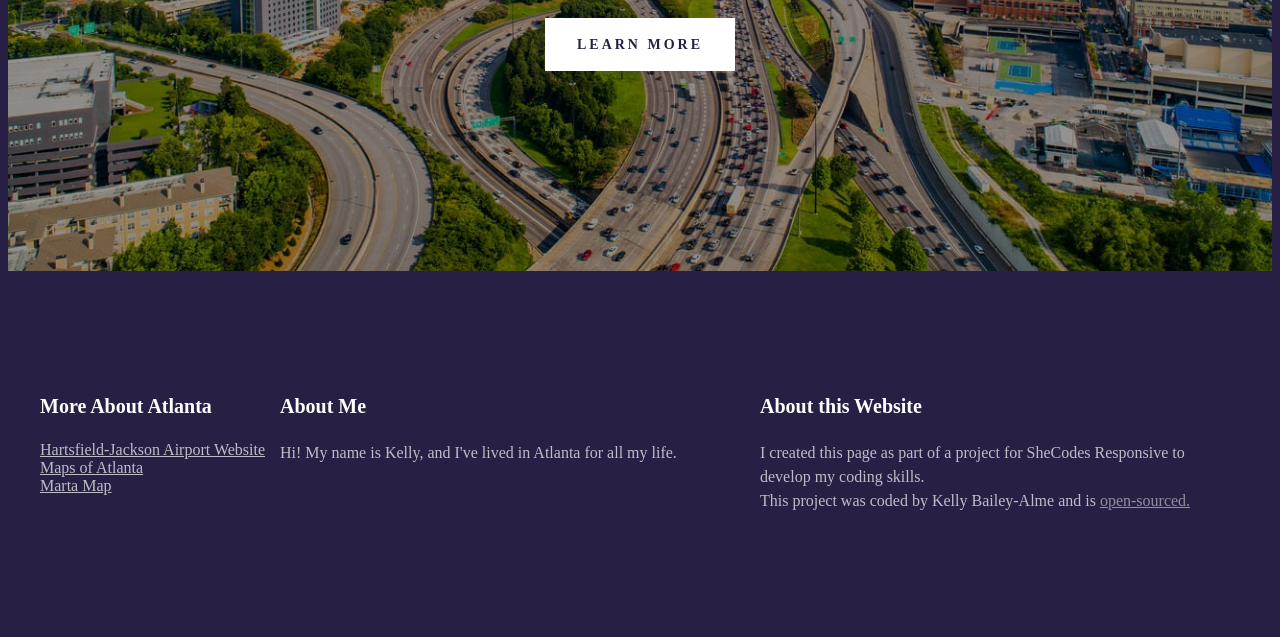
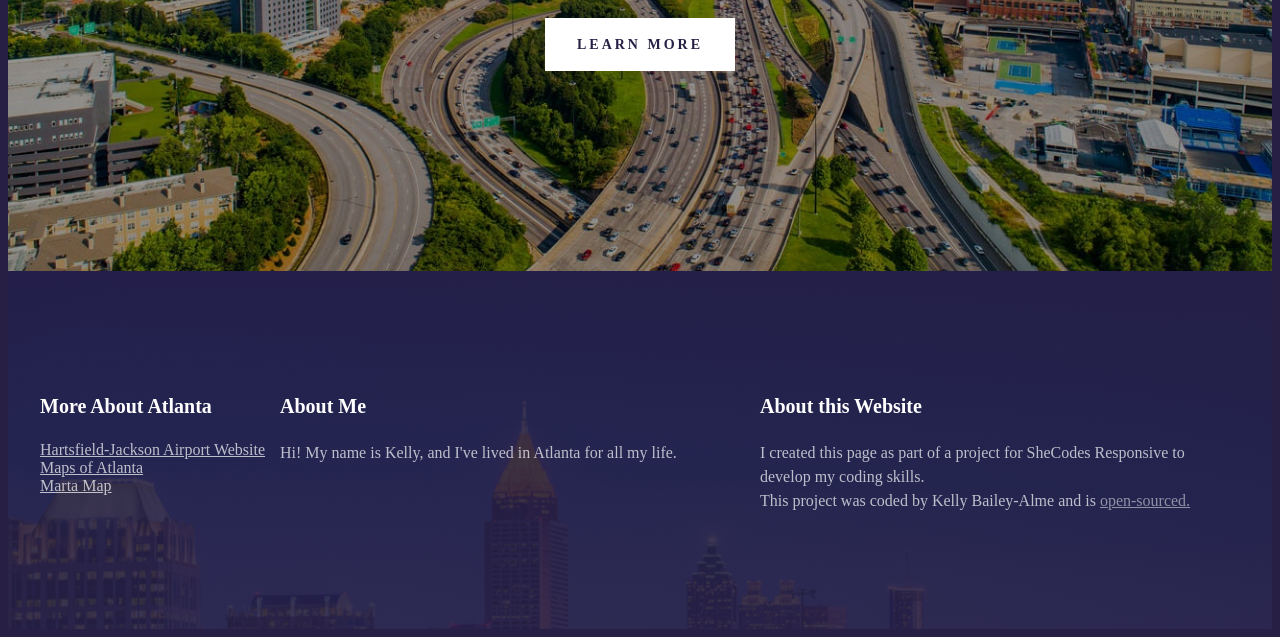
Before and after one commit to kblizzy22/atlanta-travel-project, a plain HTML site: page index.html in a window 1280 px wide. Shown: the part 474-1111 px from the top of the page. Drawn offline with Linux system fonts and the light colour scheme; a web font is replaced by a local one.

Commit message:
Update styles.css

```diff
--- a/src/styles.css
+++ b/src/styles.css
@@ -66,7 +66,7 @@ header a {
 
 footer {
   color: white;
-  background-image: linear-gradient(rgba(39,32,68,0.9), rgba(39,32,68,0.9)),('../images/atl-footer.jpg');
+  background-image: linear-gradient(rgba(39,32,68,0.9), rgba(39,32,68,0.9)), url('../images/atl-footer.jpg');
   background-repeat: no-repeat;
   background-size: cover;
   padding: 100px 0;
```
